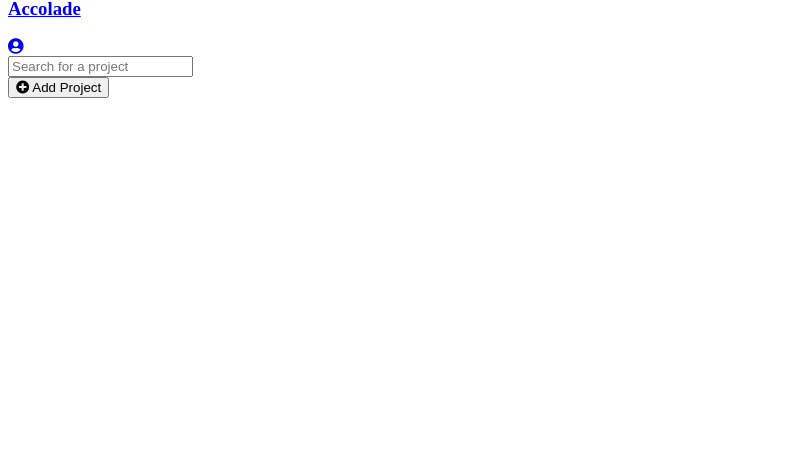
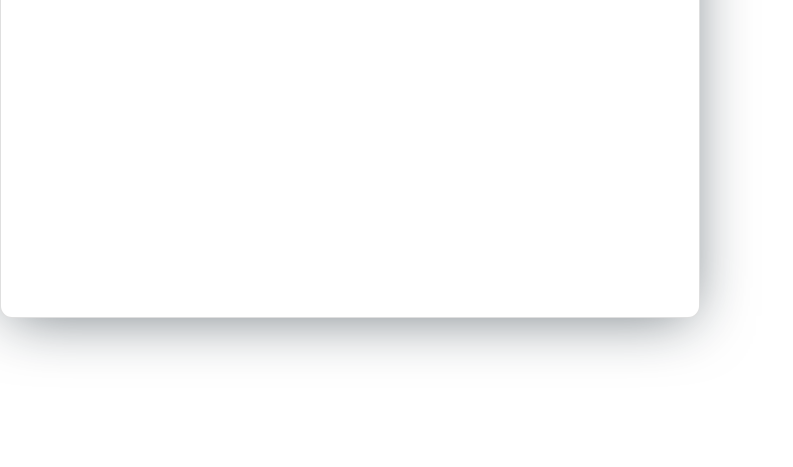
Before and after one commit to Pixel-0/accolade, a Django app: page / in a window 1280 px wide. Shown: the part 333-800 px from the top of the page, without its empty margins (0-793 px from the left). Run offline with Django 3.2, Linux system fonts and the light colour scheme; the visitor is signed in with stand-in values (Sample User, id 1); data that the repository does not hold is empty; some libraries are stand-ins or nearby versions.

Commit message:
style the home page

```diff
--- a/rate/templates/rate/home.html
+++ b/rate/templates/rate/home.html
@@ -2,31 +2,27 @@
 {% load static %}
 
 {% block content %}
+{% include "rate/nav.html" %}
 
-   <div class="page"></div>
-   <div class="nav-bg">
-      {% include "rate/nav.html" %}
-      <div class="searchform">
-         <form action="{% url 'search' %}" method="get">
-            {% csrf_token %}
-            <input type="text" name="project_search" id="prjct-search" placeholder="Search for a project">
-         </form>
-      </div>
-   </div>
+<link href="https://stackpath.bootstrapcdn.com/font-awesome/4.7.0/css/font-awesome.min.css" rel="stylesheet"
+   integrity="sha384-wvfXpqpZZVQGK6TAh5PVlGOfQNHSoD2xbE+QkPxCAFlNEevoEH3Sl0sibVcOQVnN" crossorigin="anonymous">
+
    {% if user.is_authenticated %}
-      <div class="container new-post">
+   <hr>
          <a href="{% url 'new_project' %}">
-            <button class='btn'><i class="fas fa-plus-circle"></i> Add Project</button>
+            <button class='btn btn-dark'><i class="fas fa-plus-circle"></i> Add Project</button>
          </a>
-      </div>
+
    {% endif %}
 
-   <div class="project-pane">
+   <div class="card">
       {% for prjct in projects  %}
          <a href="{% url 'project_view' prjct.id %}">
-            <div class="project-card">
-               <div class="image">
-                  <img src="{{ prjct.img.url }}" alt="{{ prjct.name }}">
+            <div class="card-title">
+                  <h4>{{ prjct.name }}</h4>
+               </div>
+               <div class="card-body">
+                  <img width="500px;" src="{{ prjct.img.url }}" alt="{{ prjct.name }}">
                </div>
                <div class="project-desc">
                   <div class="author">
@@ -35,18 +31,24 @@
                      </div>
                      <p>{{ prjct.author.user.first_name }} {{ prjct.author.user.last_name }}</p>
                   </div>
-                  <h4>{{ prjct.name }}</h4>
-                  <div class="languages">
-                     {% for lng in prjct.language.all  %}
-                       <p>#{{ lng.language }}</p>
-                     {% endfor %}
-                  </div>
 
                </div>
-            </div>
+
          </a>
       {% endfor %}
    </div>
 
+   <style>
+      .card {
+  width: 80%;
+  min-height: 460px;
+  margin-top: 60px;
+  box-shadow: 0px 8px 60px -10px rgba(13, 28, 39, 0.6);
+  background: #fff;
+  border-radius: 12px;
+  max-width: 700px;
+  position: relative;
+}
+   </style>
 
 {% endblock content %}
--- a/rate/templates/rate/nav.html
+++ b/rate/templates/rate/nav.html
@@ -1,22 +1,37 @@
 {% load static %}
-<nav>
-   <div class="logo">
+<link href="https://fonts.googleapis.com/css?family=Permanent+Marker&display=swap" rel="stylesheet">
+<link rel="stylesheet" href="https://stackpath.bootstrapcdn.com/bootstrap/4.3.1/css/bootstrap.min.css" integrity="sha384-ggOyR0iXCbMQv3Xipma34MD+dH/1fQ784/j6cY/iJTQUOhcWr7x9JvoRxT2MZw1T" crossorigin="anonymous">
+
+<nav style="display:flex; flex-direction: right; justify-content: space-around;">
+<img width=70px; src="https://png.pngtree.com/element_pic/16/11/02/bd886d7ccc6f8dd8db17e841233c9656.jpg">
+   <div>
       <a href="{% url 'home' %}">
-         <div class="star-logo">
-            <img src="{% static 'images/star-full.svg' %}" alt="">
-         </div>
-         <h3>Accolade</h3>
+         <h1 style="font-family: 'Permanent Marker', cursive; text-decoration: none; color:#fff;">Accolade</h1>
       </a>
    </div>
-   <div class="menu-right">
-      {% if user.is_authenticated %}
-         <a class='prfl-icon' href="{% url 'profile' %}">
-            <i class="fas fa-user-circle"></i>
-         </a>
+   <div style="padding-top: 2%;" class="searchform">
+      <form action="{% url 'search' %}" method="get">
+         {% csrf_token %}
+         <input type="text" name="project_search" id="prjct-search" placeholder="Search for a project">
+      </form>
+   </div>
+   {% if user.is_authenticated %}
+   <div style="padding-top: 2%;">
+      <a class='prfl-icon' href="{% url 'profile' %}">
+         <i style="color: #fff; font-size: 2em;" class="fas fa-user-circle"></i>
+      </a>
       {% else %}
-         <a class='prfl-icon' href="{% url 'login' %}">
-            <p>Log In</p>
-         </a>
-      {% endif %}
+      <a href="{% url 'login' %}">
+         <p>Log In</p>
+      </a>
    </div>
+
+   {% endif %}
+
 </nav>
+
+<style>
+   nav {
+      background-color: #051526;
+   }
+</style>
--- a/rated/settings.py
+++ b/rated/settings.py
@@ -124,7 +124,7 @@
 
 LANGUAGE_CODE = 'en-us'
 
-TIME_ZONE = 'UTC'
+TIME_ZONE = 'Africa/Nairobi'
 
 USE_I18N = True
 
```
Also changed, not shown: rate/templates/rate/project_view.html (+67 -21 lines), rate/templates/rate/search.html (+1 -11 lines).
